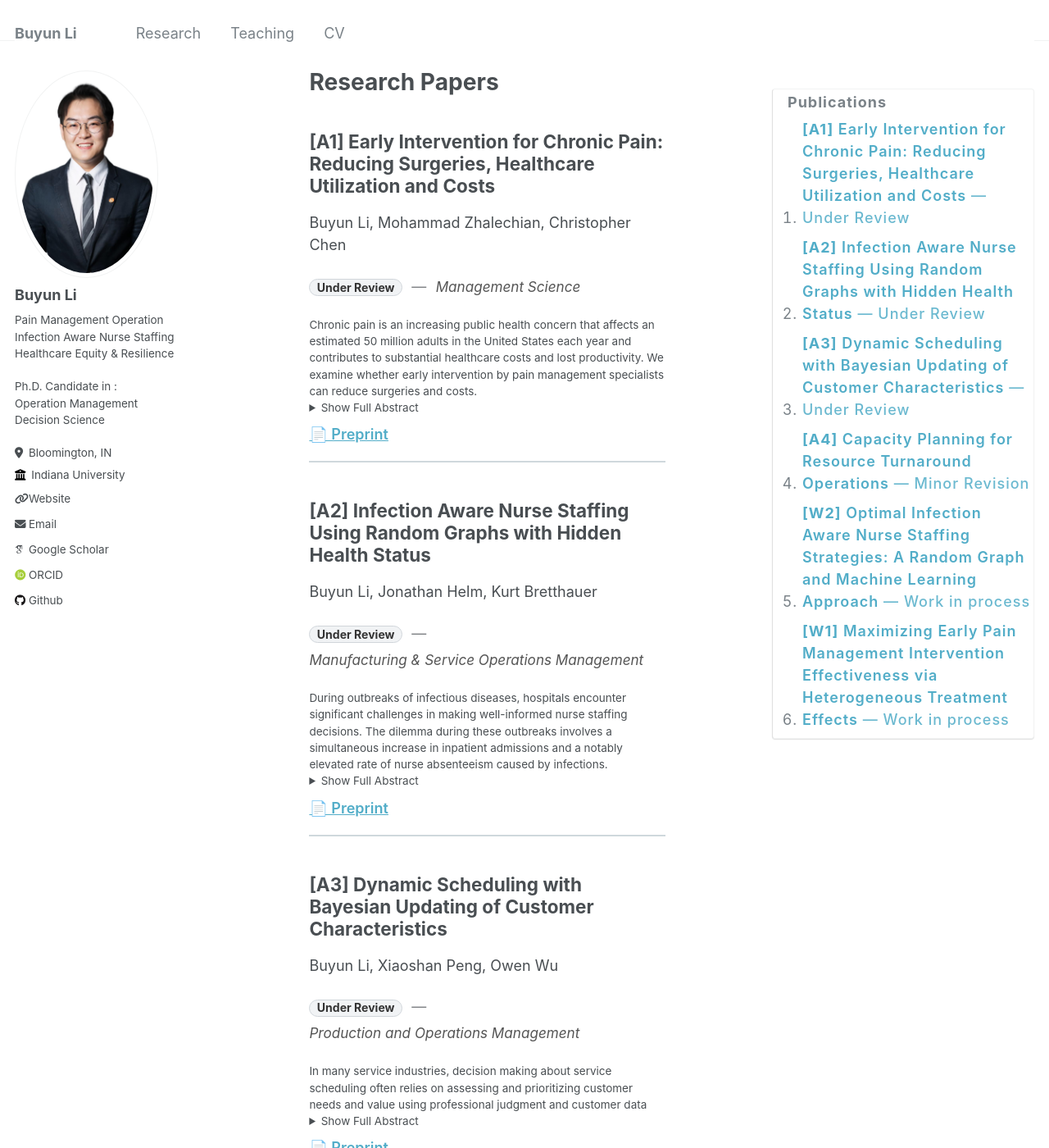
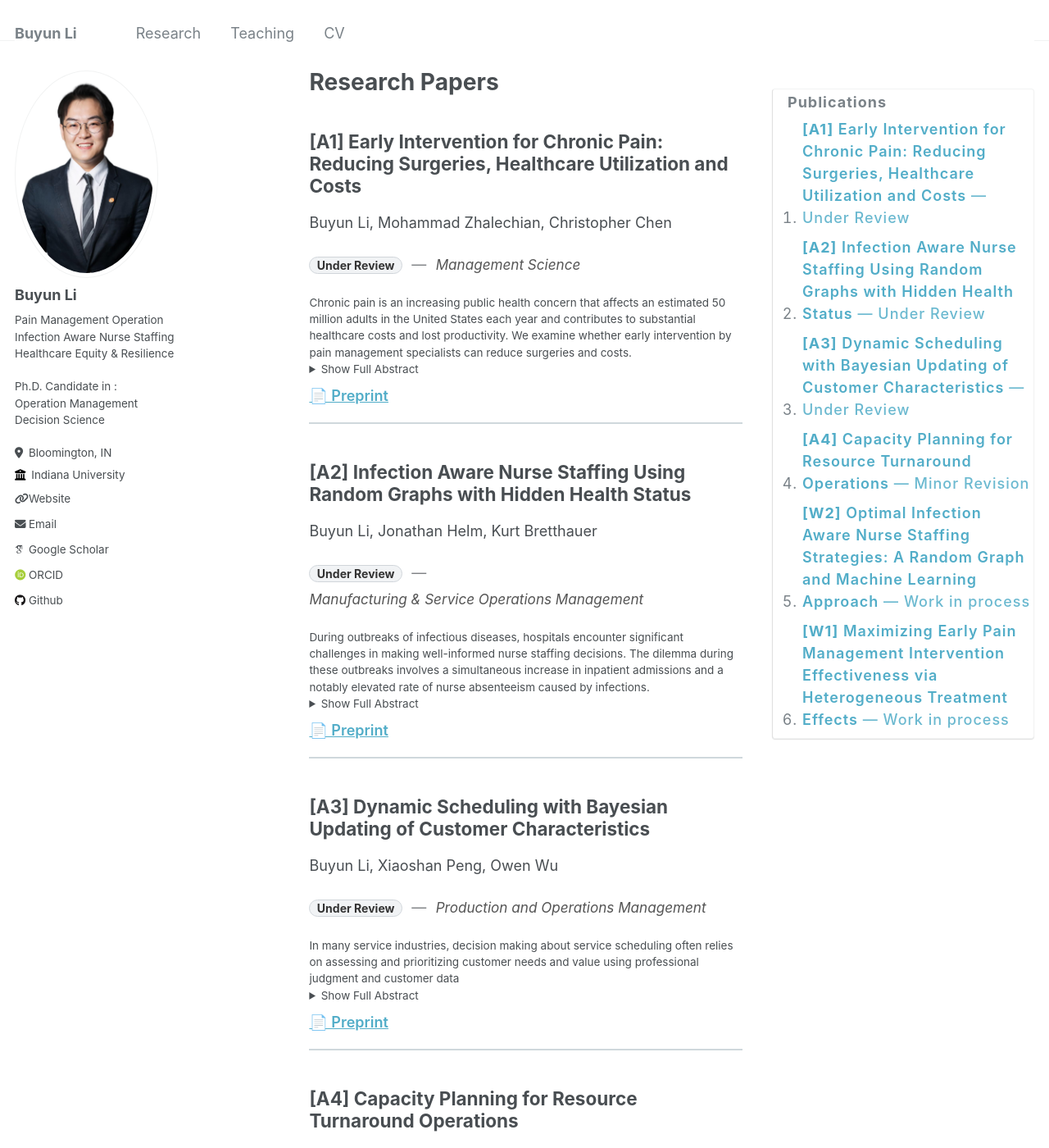
Before and after one commit to BuyunLi/BuyunLi.github.io, a Jekyll site: the page built from _pages/publications.md, in a window 1280 px wide and 1400 px high. Shown: the whole window at 82% size. Built offline with Jekyll 4.4.1, drawn with Linux system fonts in a browser that asks for light colours; some web fonts are replaced.

Commit message:
Update _custom.scss

```diff
--- a/_sass/_custom.scss
+++ b/_sass/_custom.scss
@@ -1,10 +1,25 @@
-/* --- Layout: three columns (sidebar | content | right TOC) --- */
+/* ===============================
+   3 columns: sidebar | content | TOC
+   =============================== */
 #main.with-toc {
   display: grid;
-  grid-template-columns: minmax(220px, 300px) 1fr minmax(220px, 320px); /* a bit wider TOC */
+  grid-template-columns: minmax(220px, 300px) 1fr minmax(220px, 320px);
   gap: 2rem;
   align-items: start;
+  box-sizing: border-box;
 }
+
+/* Make sure theme floats/widths don’t override our grid on this page */
+#main.with-toc > .sidebar,
+#main.with-toc > .archive,
+#main.with-toc > .toc--right {
+  float: none !important;
+  width: auto !important;
+  max-width: none !important;
+  margin: 0 !important;
+  min-width: 0;
+}
+
 #main.with-toc > .sidebar { grid-column: 1; }
 #main.with-toc > .archive { grid-column: 2; }
 #main.with-toc > .toc--right {
@@ -28,6 +43,7 @@
     border-top: 1px solid #e0e0e0;
     margin-top: 1rem;
     padding-top: 1rem;
+    max-height: none;
   }
 }
 
@@ -36,10 +52,10 @@ html { scroll-behavior: smooth; }
 
 /* --- TOC styles: not uppercased, include status --- */
 .toc--right, .toc__title, .toc__list, .toc__list a {
-  text-transform: none !important; /* ensure no ALL CAPS */
+  text-transform: none !important;
 }
 .toc__title { font-size: 1rem; margin: 0.25rem 0 0.5rem; }
-.toc__list { margin: 0; padding-left: 1rem; list-style: decimal; }
+.toc__list  { margin: 0; padding-left: 1rem; list-style: decimal; }
 .toc__list a { text-decoration: none; display: inline-block; }
 .toc__list a:hover { text-decoration: underline; }
 .toc__title-text { font-weight: 600; }
@@ -47,7 +63,7 @@ html { scroll-behavior: smooth; }
 
 /* --- Publication item styling --- */
 .archive .archive__item {
-  border-bottom: 2px solid #cfd8dc; /* clearer separator */
+  border-bottom: 2px solid #cfd8dc;
   padding-bottom: 1rem;
   margin-bottom: 1.25rem;
 }
```
